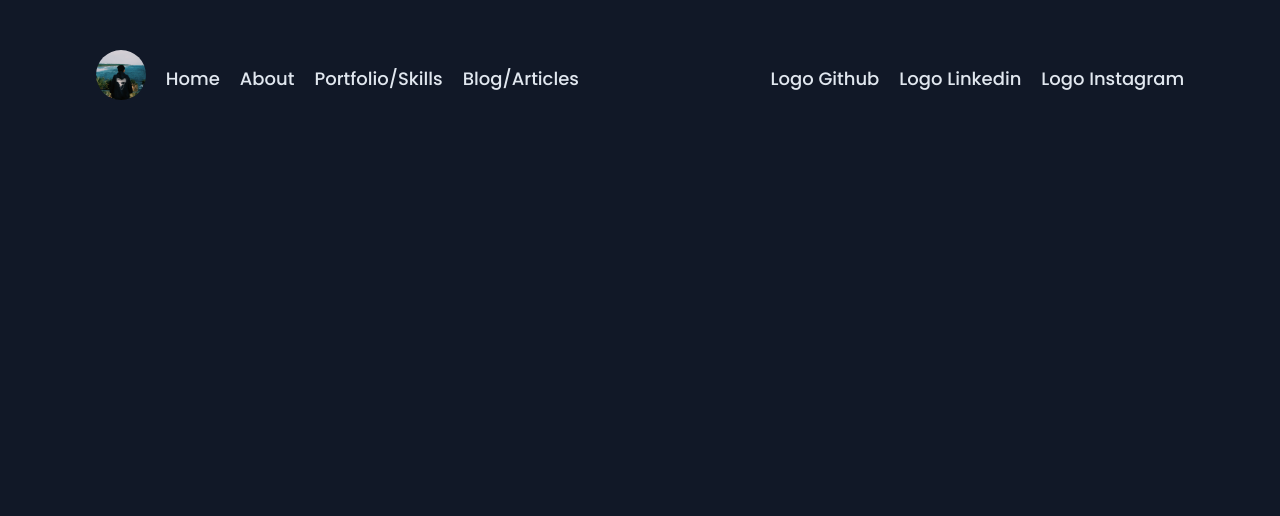
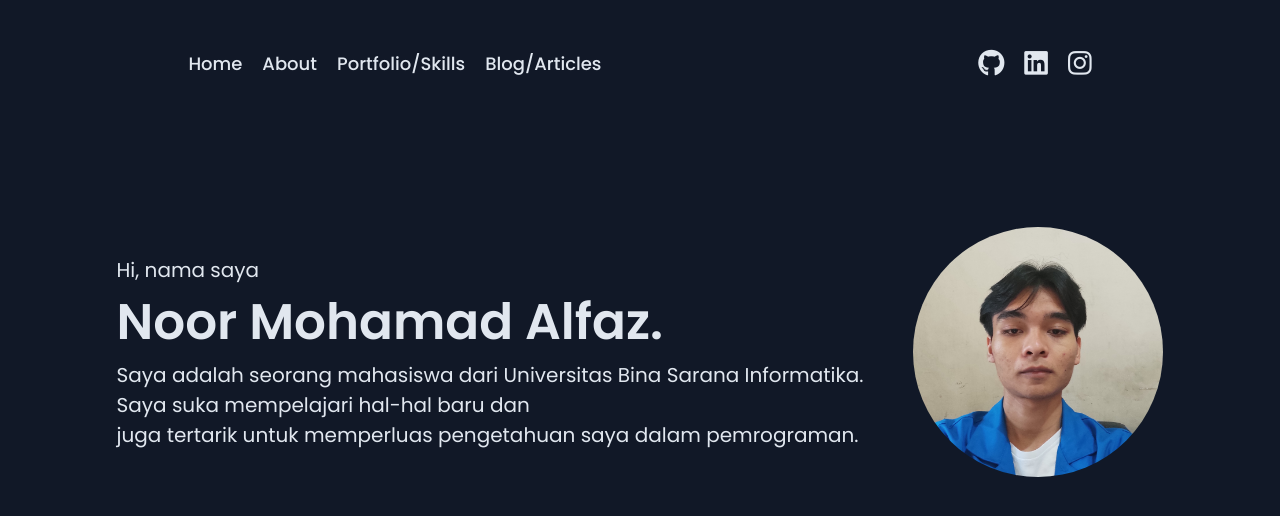
Before and after one commit to noormalfaz/personal-website, a plain HTML site: page index.html in a window 1280 px wide. Drawn offline with Linux system fonts and the light colour scheme.

Commit message:
Create Homepage

```diff
--- a/index.html
+++ b/index.html
@@ -13,19 +13,16 @@
     <link
         href="https://fonts.googleapis.com/css2?family=Poppins:ital,wght@0,100;0,200;0,300;0,400;0,500;0,600;0,700;0,800;0,900;1,100;1,200;1,300;1,400;1,500;1,600;1,700;1,800;1,900&display=swap"
         rel="stylesheet">
+    <script src="https://kit.fontawesome.com/7a057e7b4e.js" crossorigin="anonymous"></script>
 </head>
 
 <body>
-    <!-- Navigasi -->
+    <!-- Bagian Awal Navigasi -->
     <header>
         <nav id="navbar">
             <ul class="list-navbar">
                 <li>
-                    <img id="foto-profil" src="assets/logo.jpg" alt="Foto Profil">
-
-                </li>
-                <li>
-                    <a href="">Home</a>
+                    <a href="#">Home</a>
                 </li>
                 <li>
                     <a href="">About</a>
@@ -39,17 +36,33 @@
             </ul>
             <ul class="list-navbar">
                 <li>
-                    <a href="https://github.com/noormalfaz">Logo Github</a>
+                    <a href="https://github.com/noormalfaz" target="_blank"><i
+                            class="fa-brands fa-github fa-xl"></i></a>
                 </li>
                 <li>
-                    <a href="https://www.linkedin.com/in/noor-mohamad-alfaz-3773b2277/">Logo Linkedin</a>
+                    <a href="https://www.linkedin.com/in/noor-mohamad-alfaz-3773b2277/" target="_blank"><i
+                            class="fa-brands fa-linkedin fa-xl"></i></a>
                 </li>
                 <li>
-                    <a href="https://www.instagram.com/nrmalfazzz_/">Logo Instagram</a>
+                    <a href="https://www.instagram.com/nrmalfazzz_/" target="_blank"><i
+                            class="fa-brands fa-instagram fa-xl"></i></a>
                 </li>
             </ul>
         </nav>
     </header>
+    <!-- Bagian Akhir Navigasi -->
+
+    <!-- Bagian Awal Section -->
+    <section>
+        <div id="home-container">
+            <p>Hi, nama saya<br><span id="name">Noor Mohamad Alfaz.</span><br>Saya adalah seorang mahasiswa
+                dari Universitas
+                Bina Sarana Informatika.<br>Saya suka mempelajari hal-hal baru dan<br>juga tertarik untuk memperluas
+                pengetahuan saya dalam pemrograman.</p>
+            <img class="foto-profil" src="assets/foto-profil.jpg" alt="Foto Profil">
+        </div>
+    </section>
+    <!-- Bagian Akhir Section -->
 
 </body>
 
--- a/style.css
+++ b/style.css
@@ -17,12 +17,6 @@ body {
     margin-top: 50px;
 }
 
-#foto-profil {
-    width: 50px;
-    height: 50px;
-    border-radius: 50%;
-}
-
 .list-navbar {
     display: flex;
     list-style: none;
@@ -39,3 +33,25 @@ li > a {
     cursor: pointer;
     color: hsla(214,32%,91%);
 }
+
+#home-container {
+    display: flex;
+    align-items: center;
+    justify-content: center;
+    margin: 50px;
+    margin-top: 150px;
+    gap: 50px;
+
+    font-size: 20px;
+}
+
+.foto-profil {
+    width: 250px;
+    height: 250px;
+    border-radius: 50%;
+}
+
+#name {
+    font-size: 50px;
+    font-weight: 600;
+}
```
Also changed, not shown: assets/foto-profil.jpg (added).
